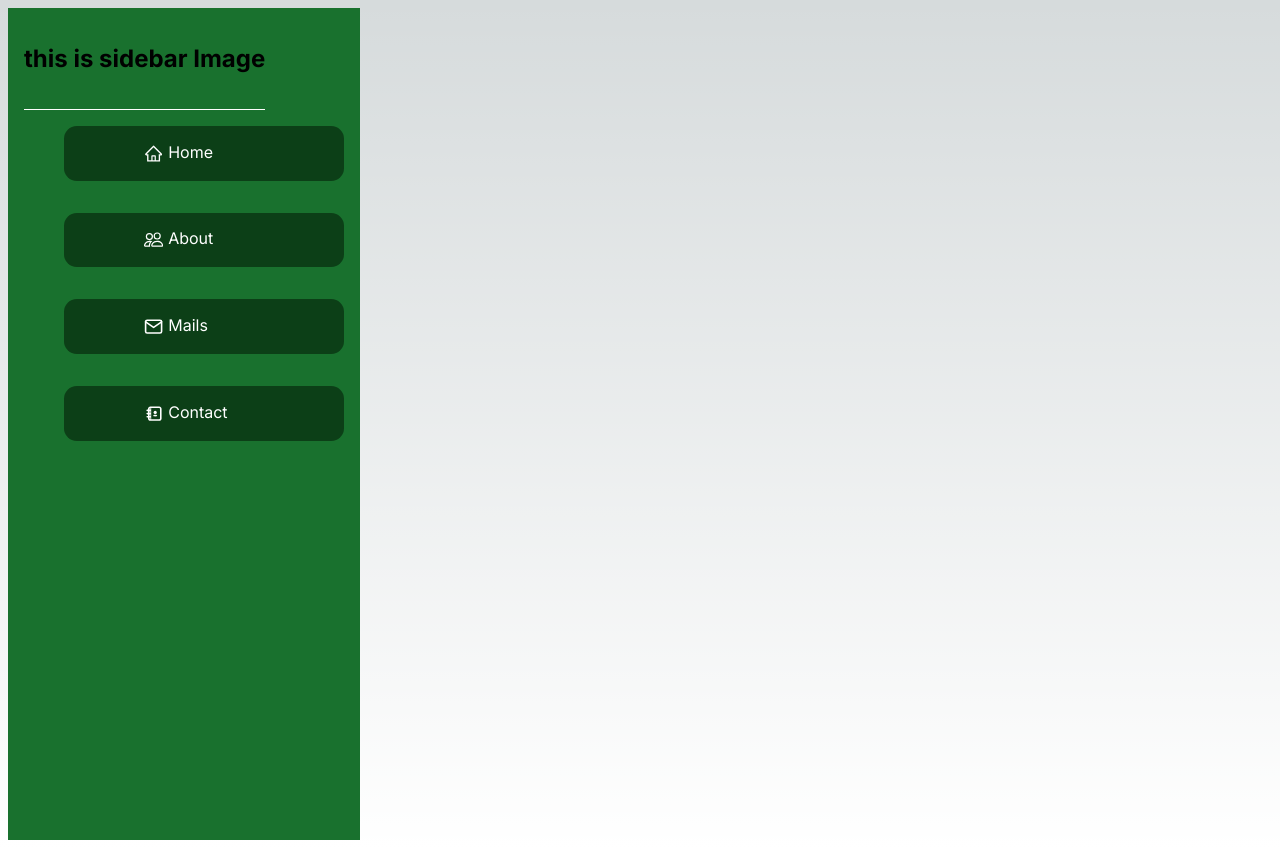
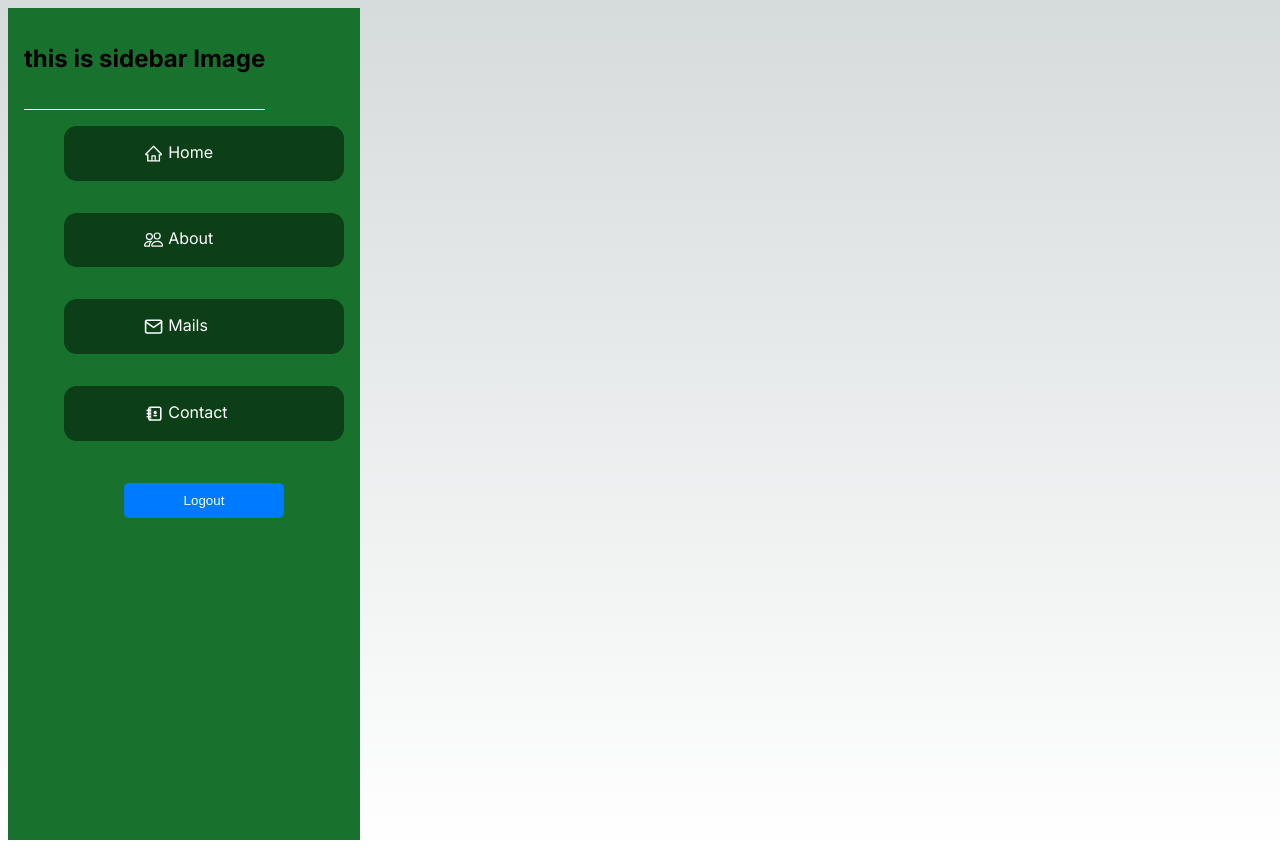
Before and after one commit to rawatanuj07/Nextjs_Hospital_Management_System, a Next.js app: page /components/sidebar in a window 1280 px wide. Built offline with nearby package versions, Linux system fonts and the light colour scheme.

Commit message:
middleware

```diff
--- /dev/null
+++ b/src/app/api/users/logout/route.ts
@@ -0,0 +1,14 @@
+import { NextResponse } from "next/server";
+
+export async function GET() {
+  try {
+    const response = NextResponse.json({
+      message: "Logout Successfull",
+      success: true,
+    });
+    response.cookies.set("token", "", { httpOnly: true, expires: new Date(0) });
+    return response;
+  } catch (error: any) {
+    return NextResponse.json({ error: error.message }, { status: 500 });
+  }
+}
--- a/src/app/components/patientInfo/page.tsx
+++ b/src/app/components/patientInfo/page.tsx
@@ -210,7 +210,7 @@ const searchInvoice = async() => {
 
         setTestDetailsData(cO);
 
-      },1000);
+      },100);
 
       // for (const obx of obj){
   //       console.log("obx is:", cO);
--- a/src/app/components/sidebar/page.tsx
+++ b/src/app/components/sidebar/page.tsx
@@ -1,12 +1,12 @@
+"use client";
 import Link from "next/link";
-import {MdDashboard} from "react-icons/md";
-import {AiOutlineHome} from "react-icons/ai";
-import {BsPeople} from "react-icons/bs";
-import {FiMail} from "react-icons/fi";
-import {TiContacts} from "react-icons/ti";
-
-export  default  function  Sidebar() {
-
+import { MdDashboard } from "react-icons/md";
+import { AiOutlineHome } from "react-icons/ai";
+import { BsPeople } from "react-icons/bs";
+import { FiMail } from "react-icons/fi";
+import { TiContacts } from "react-icons/ti";
+import { useRouter } from "next/navigation";
+export default function Sidebar() {
   const sidebarItems = [
     {
       name: "Home",
@@ -29,8 +29,16 @@ export  default  function  Sidebar() {
       icon: TiContacts,
     },
   ];
-
-    return(
+  const router = useRouter();
+const logout = async () => {
+  try {
+    await fetch("api/users/logout");
+    router.push("/login");
+  } catch (error:any) {
+    console.log("error is", error.message);
+  }
+};
+  return (
     <div>
       <aside className="sidebar">
         <div className="sidebar_top">
@@ -38,22 +46,34 @@ export  default  function  Sidebar() {
         </div>
 
         <ul className="sidebar_list">
-                   {sidebarItems.map(({name, href, icon: Icon}) => (
+          {sidebarItems.map(({ name, href, icon: Icon }) => (
             <li className="sidebar_item" key={name}>
               <Link className="sidebar_link" href={href}>
                 <span className="sidebar_icon">
-                         <Icon/>
+                  <Icon />
                 </span>
-                         <span className="sidebar_name">
-                          {name}
-                         </span>
-
+                <span className="sidebar_name">{name}</span>
               </Link>
             </li>
           ))}
-
         </ul>
+        <button
+        onClick={logout}
+          style={{
+            marginLeft: "100px",
+            width: "160px",
+            backgroundColor: "#007bff",
+            color: "white",
+            padding: "10px 20px",
+            border: "none",
+            borderRadius: "5px",
+            cursor: "pointer",
+            marginTop: "10px",
+          }}
+        >
+          Logout
+        </button>
       </aside>
     </div>
-    )
+  );
 }
--- a/src/app/login/page.tsx
+++ b/src/app/login/page.tsx
@@ -24,8 +24,9 @@ export default function LoginPage() {
 
             });
             console.log("login successful", response.body);
-            // router.push("/home");
-        } catch (error: any) {
+            if (response.ok) {
+                router.push("/home");
+              }        } catch (error: any) {
             console.log("error is", error.message);
         }
     }
```
Also changed, not shown: src/app/components/test_info/page.tsx (+1 -10 lines), src/middleware.ts (added, +19 -0 lines). Lines whose indentation alone changed are shown as unchanged.
